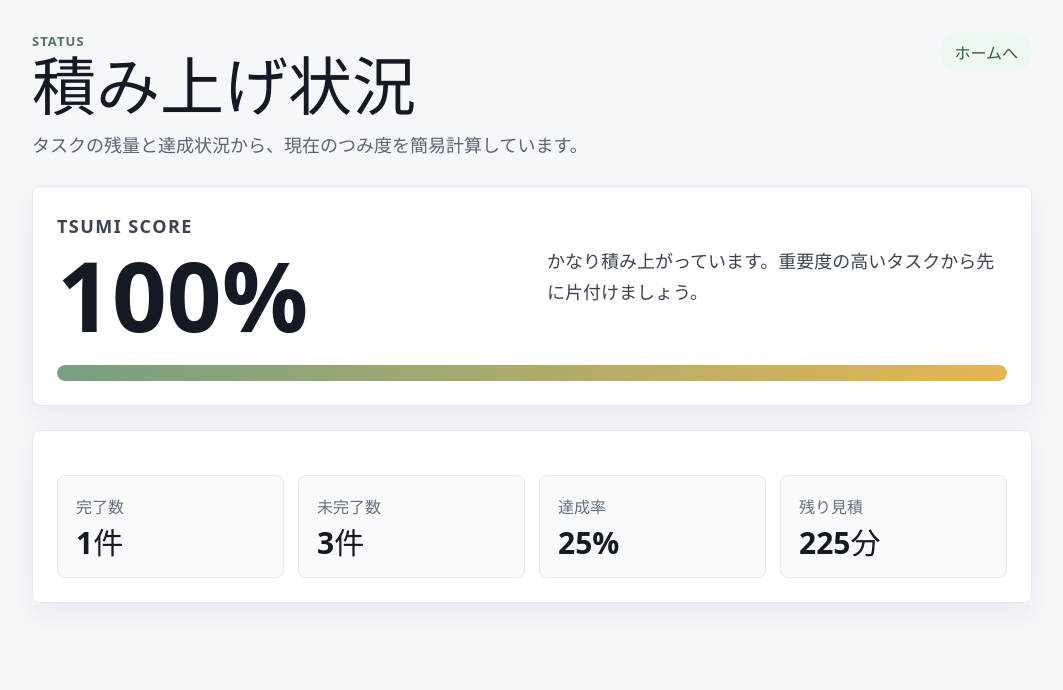
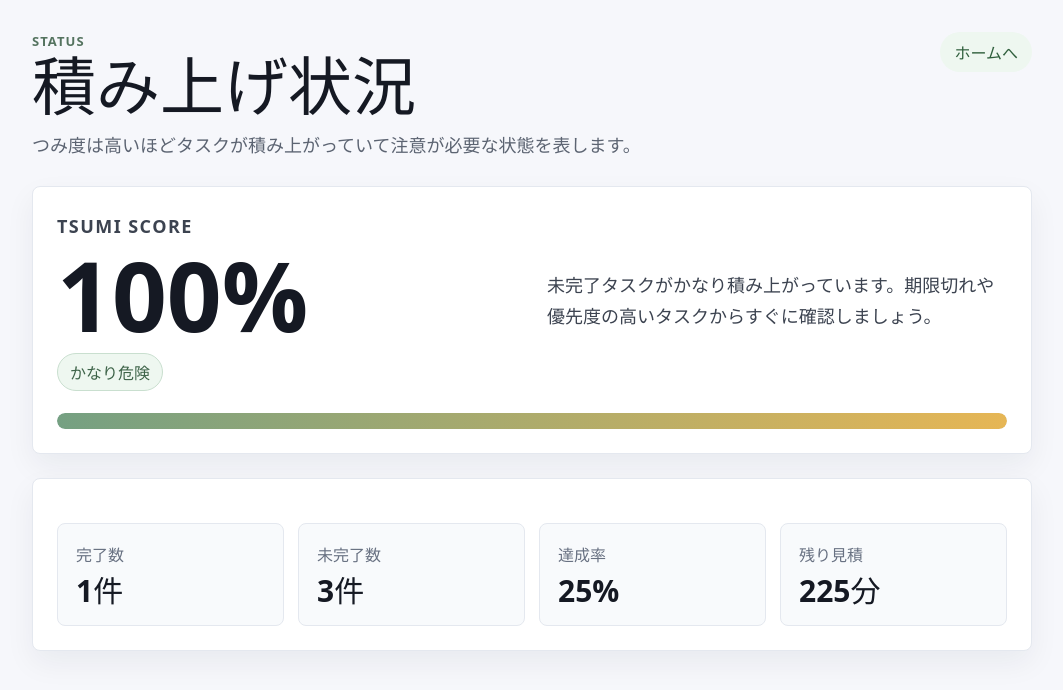
Before and after one commit to 3ackbut/Tsumi-Tsumi, a React (Vite) app: page /status in a window 1280 px wide. Shown: the top 690 px of the page, without its empty margins (108-1171 px from the left). Built offline with nearby package versions, Linux system fonts and the light colour scheme.

Commit message:
改善: つみ度を未完了タスクの危険度として計算

```diff
--- a/src/App.css
+++ b/src/App.css
@@ -119,6 +119,12 @@ h3 {
   color: #151923;
   font-size: 30px;
   line-height: 1.1;
+}
+
+.stat-note {
+  margin-top: 8px;
+  color: #54735f;
+  font-weight: 800;
 }
 
 .stat-card-accent {
@@ -538,6 +544,17 @@ input:focus {
   line-height: 1;
 }
 
+.tsumi-label {
+  display: inline-flex;
+  margin-top: 10px;
+  padding: 6px 12px;
+  color: #3d6348;
+  background: #eef7f0;
+  border: 1px solid #c9dfcf;
+  border-radius: 999px;
+  font-weight: 900;
+}
+
 .status-hero p {
   max-width: 460px;
   color: #3c4350;
--- a/src/pages/Home.tsx
+++ b/src/pages/Home.tsx
@@ -1,6 +1,7 @@
 import "../App.css";
 import { Link } from "react-router-dom";
 import { useAppData } from "../hooks/useAppData";
+import { calculateTsumiScore } from "../utils/tsumiScore";
 
 function formatDate(date: Date) {
   return date.toLocaleDateString("sv-SE");
@@ -14,11 +15,7 @@ function Home() {
     (schedule) => schedule.date === today,
   );
   const incompleteTasks = tasks.filter((task) => !task.completed);
-  const importanceLoad = incompleteTasks.reduce(
-    (total, task) => total + task.importance * 8 + task.estimatedMinutes / 12,
-    0,
-  );
-  const tsumido = Math.min(100, Math.round(25 + importanceLoad));
+  const tsumiScore = calculateTsumiScore(tasks, diagnosisResult);
 
   return (
     <main className="page">
@@ -50,7 +47,8 @@ function Home() {
           </div>
           <div className="stat-card stat-card-accent">
             <span>つみ度</span>
-            <strong>{tsumido}%</strong>
+            <strong>{tsumiScore.score}%</strong>
+            <p className="stat-note">{tsumiScore.label}</p>
           </div>
         </div>
 
--- a/src/pages/Status.tsx
+++ b/src/pages/Status.tsx
@@ -1,8 +1,9 @@
 import { Link } from "react-router-dom";
 import { useAppData } from "../hooks/useAppData";
+import { calculateTsumiScore } from "../utils/tsumiScore";
 
 function Status() {
-  const { tasks } = useAppData();
+  const { tasks, diagnosisResult } = useAppData();
   const completedCount = tasks.filter((task) => task.completed).length;
   const incompleteCount = tasks.length - completedCount;
   const achievementRate =
@@ -10,16 +11,7 @@ function Status() {
   const remainingMinutes = tasks
     .filter((task) => !task.completed)
     .reduce((total, task) => total + task.estimatedMinutes, 0);
-  const importanceScore = tasks
-    .filter((task) => !task.completed)
-    .reduce((total, task) => total + task.importance * 9, 0);
-  const tsumido = Math.min(100, Math.round(20 + remainingMinutes / 8 + importanceScore));
-  const comment =
-    tsumido >= 80
-      ? "かなり積み上がっています。重要度の高いタスクから先に片付けましょう。"
-      : tsumido >= 50
-        ? "少し忙しい状態です。今日できる量に分けると進めやすくなります。"
-        : "余裕があります。早めに進めると安心です。";
+  const tsumiScore = calculateTsumiScore(tasks, diagnosisResult);
 
   return (
     <main className="page">
@@ -28,7 +20,7 @@ function Status() {
           <p className="eyebrow">Status</p>
           <h1>積み上げ状況</h1>
           <p className="lead">
-            タスクの残量と達成状況から、現在のつみ度を簡易計算しています。
+            つみ度は高いほどタスクが積み上がっていて注意が必要な状態を表します。
           </p>
         </div>
         <Link className="text-link" to="/">
@@ -40,13 +32,14 @@ function Status() {
         <div className="status-hero">
           <div>
             <p className="eyebrow">Tsumi Score</p>
-            <strong>{tsumido}%</strong>
+            <strong>{tsumiScore.score}%</strong>
+            <span className="tsumi-label">{tsumiScore.label}</span>
           </div>
-          <p>{comment}</p>
+          <p>{tsumiScore.message}</p>
         </div>
 
-        <div className="meter" aria-label={`つみ度 ${tsumido}%`}>
-          <span style={{ width: `${tsumido}%` }} />
+        <div className="meter" aria-label={`つみ度 ${tsumiScore.score}%`}>
+          <span style={{ width: `${tsumiScore.score}%` }} />
         </div>
       </section>
 
--- /dev/null
+++ b/src/utils/tsumiScore.ts
@@ -0,0 +1,130 @@
+import type { DiagnosisResult } from "../types/diagnosis";
+import type { Task } from "../types/task";
+import { judgeAutoPriority, type AutoPriorityLevel } from "./taskPriority";
+
+export interface TsumiScoreResult {
+  score: number;
+  label: string;
+  message: string;
+}
+
+const autoPriorityWeight: Record<AutoPriorityLevel, number> = {
+  高: 18,
+  中: 10,
+  低: 4,
+};
+
+function getDaysUntilDeadline(deadline: string) {
+  const today = new Date();
+  const todayDate = new Date(
+    today.getFullYear(),
+    today.getMonth(),
+    today.getDate(),
+  );
+  const deadlineDate = new Date(`${deadline}T00:00:00`);
+  const diffMilliseconds = deadlineDate.getTime() - todayDate.getTime();
+
+  return Math.ceil(diffMilliseconds / (1000 * 60 * 60 * 24));
+}
+
+function getDeadlineWeight(daysUntilDeadline: number) {
+  if (daysUntilDeadline < 0) {
+    return 28;
+  }
+
+  if (daysUntilDeadline <= 1) {
+    return 24;
+  }
+
+  if (daysUntilDeadline <= 3) {
+    return 16;
+  }
+
+  if (daysUntilDeadline <= 7) {
+    return 8;
+  }
+
+  return 2;
+}
+
+function getEstimatedMinutesWeight(estimatedMinutes: number) {
+  if (estimatedMinutes >= 180) {
+    return 16;
+  }
+
+  if (estimatedMinutes >= 120) {
+    return 12;
+  }
+
+  if (estimatedMinutes >= 60) {
+    return 7;
+  }
+
+  return 3;
+}
+
+function getLabel(score: number) {
+  if (score >= 80) {
+    return "かなり危険";
+  }
+
+  if (score >= 60) {
+    return "注意";
+  }
+
+  if (score >= 30) {
+    return "少し積み気味";
+  }
+
+  return "余裕あり";
+}
+
+function getMessage(score: number) {
+  if (score >= 80) {
+    return "未完了タスクがかなり積み上がっています。期限切れや優先度の高いタスクからすぐに確認しましょう。";
+  }
+
+  if (score >= 60) {
+    return "タスクが積み上がり始めています。締切が近いものから順番に減らすのがおすすめです。";
+  }
+
+  if (score >= 30) {
+    return "少し積み気味です。短時間で終わるタスクを先に片付けると余裕が戻ります。";
+  }
+
+  return "まだ余裕があります。今のうちに重要度の高いタスクを少し進めておくと安心です。";
+}
+
+export function calculateTsumiScore(
+  tasks: Task[],
+  diagnosisResult: DiagnosisResult | null,
+): TsumiScoreResult {
+  const incompleteTasks = tasks.filter((task) => !task.completed);
+
+  if (incompleteTasks.length === 0) {
+    return {
+      score: 0,
+      label: "余裕あり",
+      message: "未完了タスクはありません。今はかなり余裕がある状態です。",
+    };
+  }
+
+  const rawScore = incompleteTasks.reduce((total, task) => {
+    const autoPriority = judgeAutoPriority(task, diagnosisResult);
+    const daysUntilDeadline = getDaysUntilDeadline(task.deadline);
+    const taskScore =
+      task.importance * 6 +
+      autoPriorityWeight[autoPriority.level] +
+      getDeadlineWeight(daysUntilDeadline) +
+      getEstimatedMinutesWeight(task.estimatedMinutes);
+
+    return total + taskScore;
+  }, 0);
+  const score = Math.min(100, Math.round(rawScore));
+
+  return {
+    score,
+    label: getLabel(score),
+    message: getMessage(score),
+  };
+}
```
